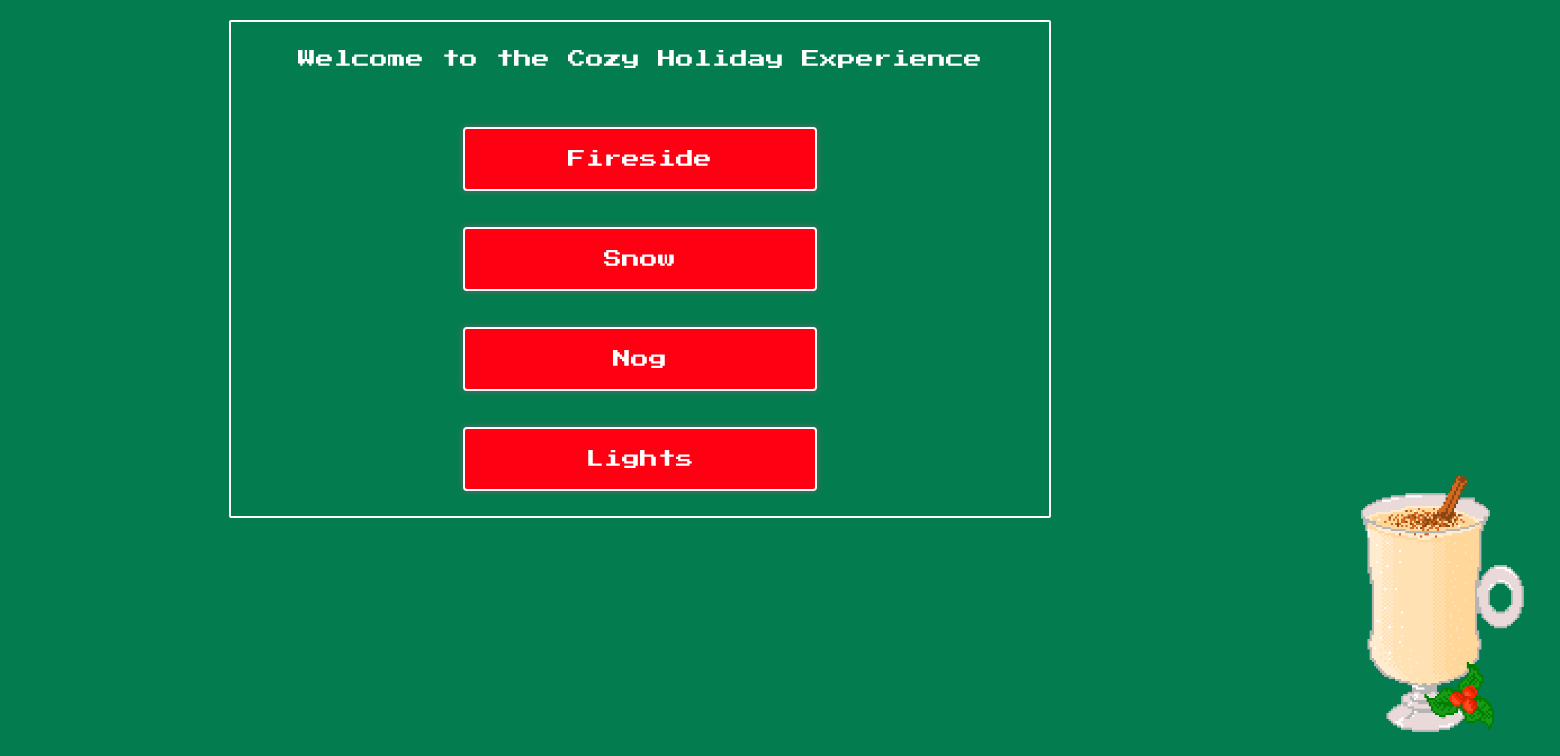
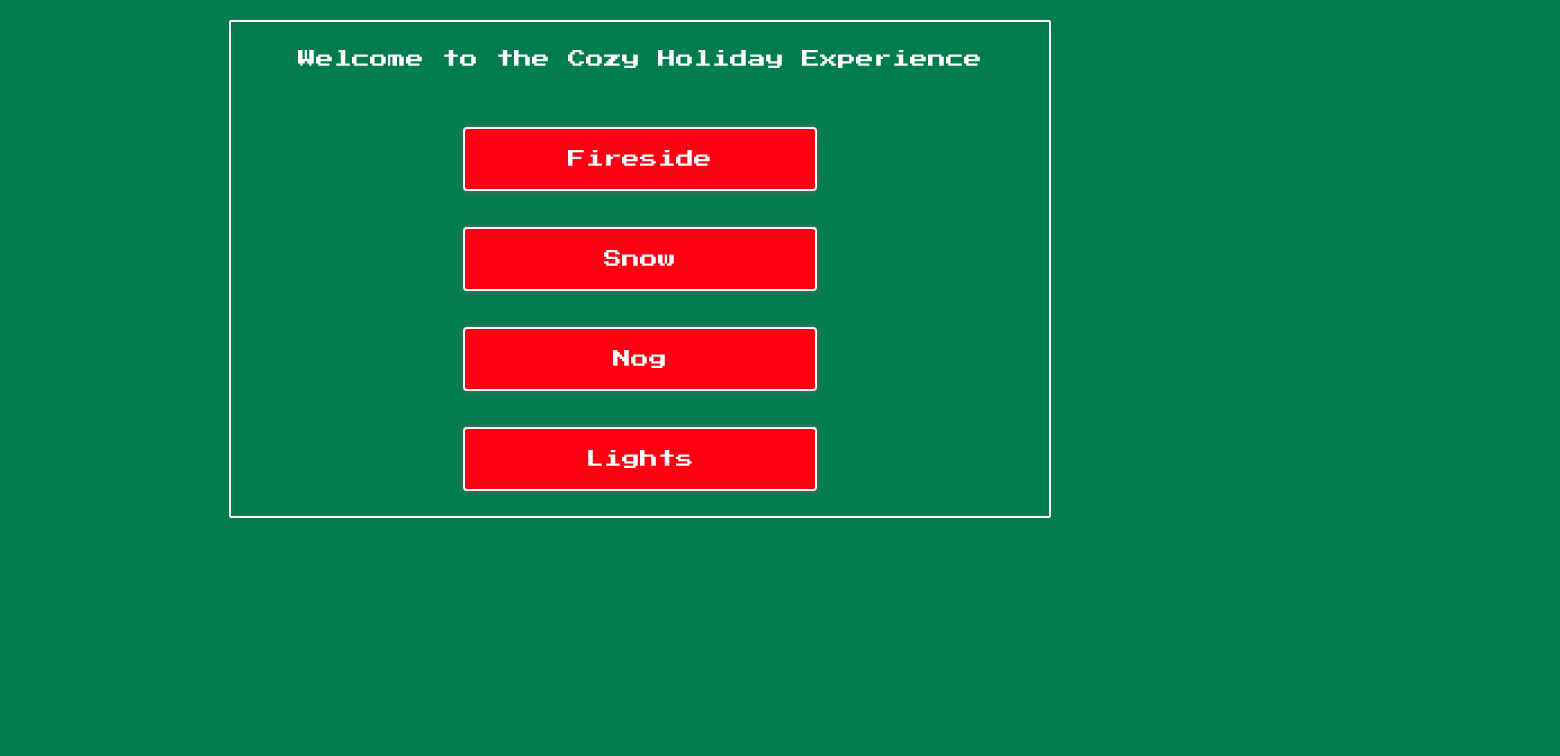
Before and after one commit to kristajg/cozy-holiday, a React (Create React App) app: page / in a window 1280 px wide. Shown: the part 44-800 px from the top of the page, 1560 px wide, since content can reach past the window. Built offline with nearby package versions, Linux system fonts and the light colour scheme.

Commit message:
Fix overflow issue with nog

```diff
--- a/src/components/eggnog/Eggnog.js
+++ b/src/components/eggnog/Eggnog.js
@@ -38,25 +38,26 @@ const slideOut = keyframes`
 
 const NogWrapper = styled.div`
   position: absolute;
-  right: ${props => props.visible ? '0' : '-280'}px;
-  bottom: 20px;
-  width: 250px;
-  height: auto;
-  animation: ${props => props.visible ? slideInFromRight : slideOut} 900ms ease;
+  bottom: 20px
+  right: 0px;
+  width: 190px;
+  max-width: 100%;
+  height: 265px;
+  overflow: hidden;
   cursor: pointer;
+  -webkit-tap-highlight-color: transparent;
 `;
 
 const NogImage = styled.img`
-  position: relative;
+  position: absolute;
+  right: ${props => props.visible ? '0' : '-280'}px;
+
   width: 190px;
   height: auto;
+  animation: ${props => props.visible ? slideInFromRight : slideOut} 900ms ease;
+
   -webkit-transition: width 600ms, height 600ms;
   transition: width 600ms, height 600ms;
-
-  &:hover {
-    width: 230px;
-    height: auto;
-  }
 `;
 
 const nogImages = [
@@ -84,8 +85,8 @@ class Eggnog extends Component {
     const { visible } = this.props;
     const { nogImage } = this.state;
     return (
-      <NogWrapper visible={visible} onClick={() => this.changeNogStepOnClick()}>
-        <NogImage src={nogImage} alt="Cup of eggnog" />
+      <NogWrapper onClick={() => this.changeNogStepOnClick()}>
+        <NogImage visible={visible} src={nogImage} alt="Cup of eggnog" />
       </NogWrapper>
     );
   }
```
Also changed, not shown: src/components/list/List.js (added).
